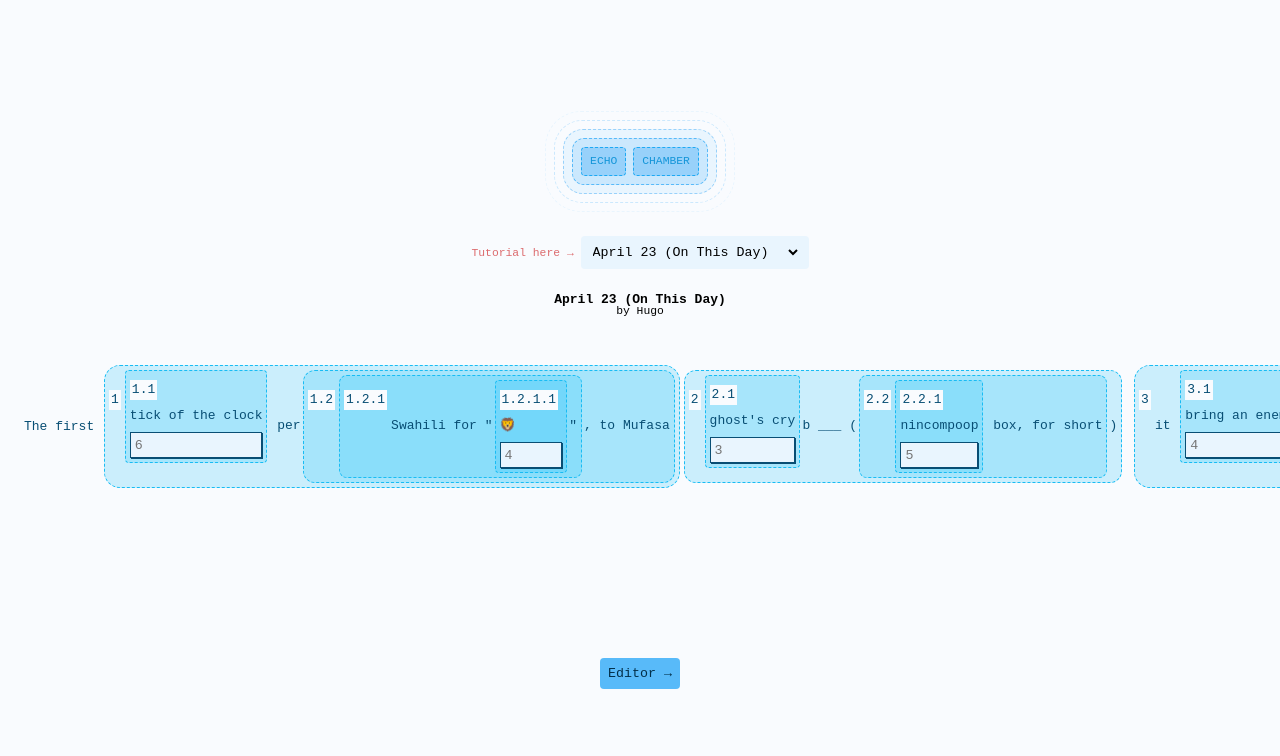
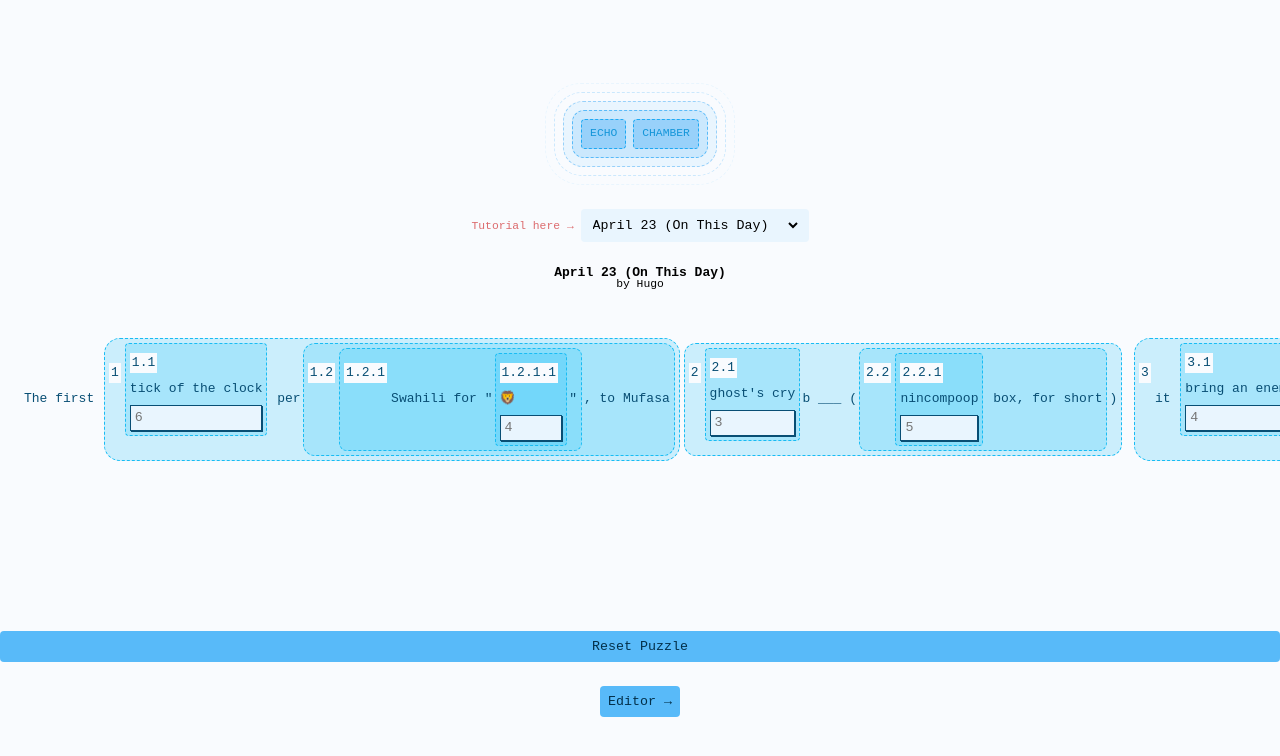
Before and after one commit to hugolynch/echo, a Svelte app: page / in a window 1280 px wide. Shown: the top 756 px of the page. Built offline with nearby package versions, Linux system fonts and the light colour scheme.

Commit message:
Add reset button

```diff
--- a/src/components/Board.svelte
+++ b/src/components/Board.svelte
@@ -65,6 +65,11 @@
             : (node.clues ?? []).flatMap(n => getSolved(n))
     }
 
+    function reset(node: Clue): void {
+        node.solved = false
+        node.clues?.map(n => reset(n))
+    }
+
     // switch active puzzle to the chosen one
     function choose(e: Event): void {
         const el = e.target as HTMLSelectElement
@@ -92,6 +97,8 @@
 <BoardClue bind:node={puzzle.root} />
 <p id="feedback"></p>
 
+<button onclick={() => reset(puzzle.root)}>Reset Puzzle</button>
+
 <style>
     select {
         margin: 0 auto;
```
